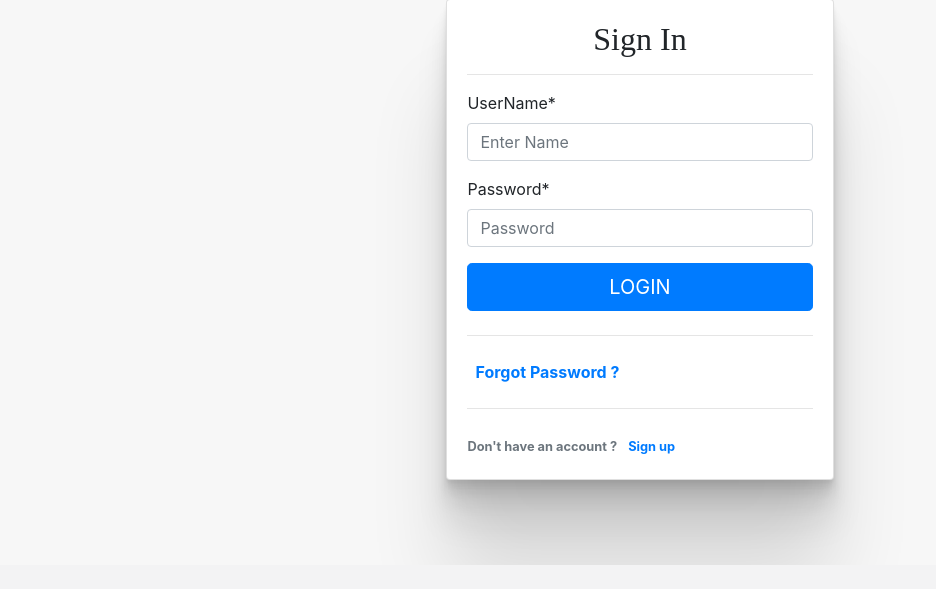
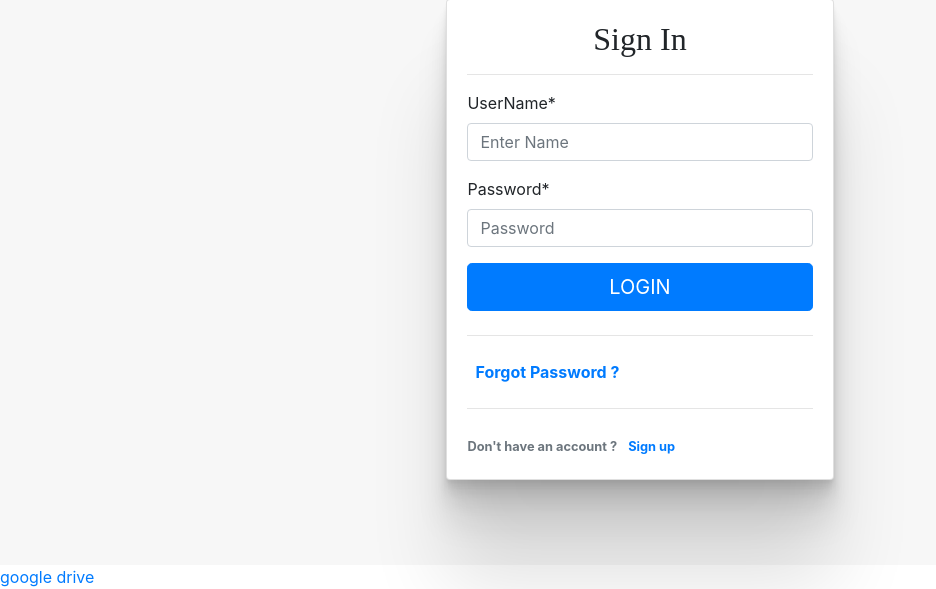
Before and after one commit to AOCINC/Voyage_Proj, a Django app: page /accounts/login/ in a window 1280 px wide. Shown: the part 346-935 px from the top of the page, without its empty margins (0-936 px from the left). Before the commit the page ends 911 px from the top, so only its background shows below. Run offline with Django 3.2, Linux system fonts and the light colour scheme; some libraries are stand-ins or nearby versions; some web fonts are replaced.

Commit message:
users feature updated

```diff
--- a/Voyage_Proj/Users/templates/registration/login.html
+++ b/Voyage_Proj/Users/templates/registration/login.html
@@ -53,7 +53,7 @@
   </div>
 
 
-
+<a href="https://drive.google.com/drive/u/0/my-drive"> google drive</a>
 
 
 
```
Also changed, not shown: Voyage_Proj/db.sqlite3.
